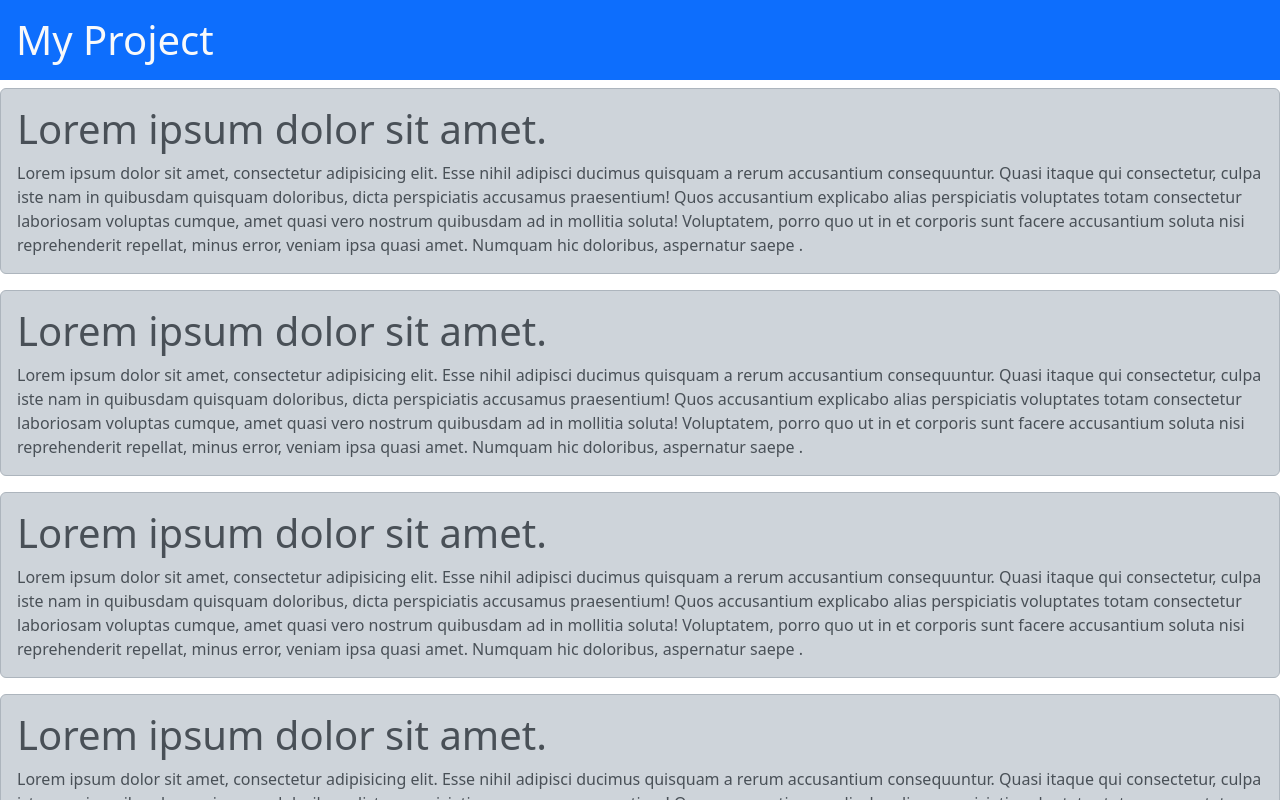
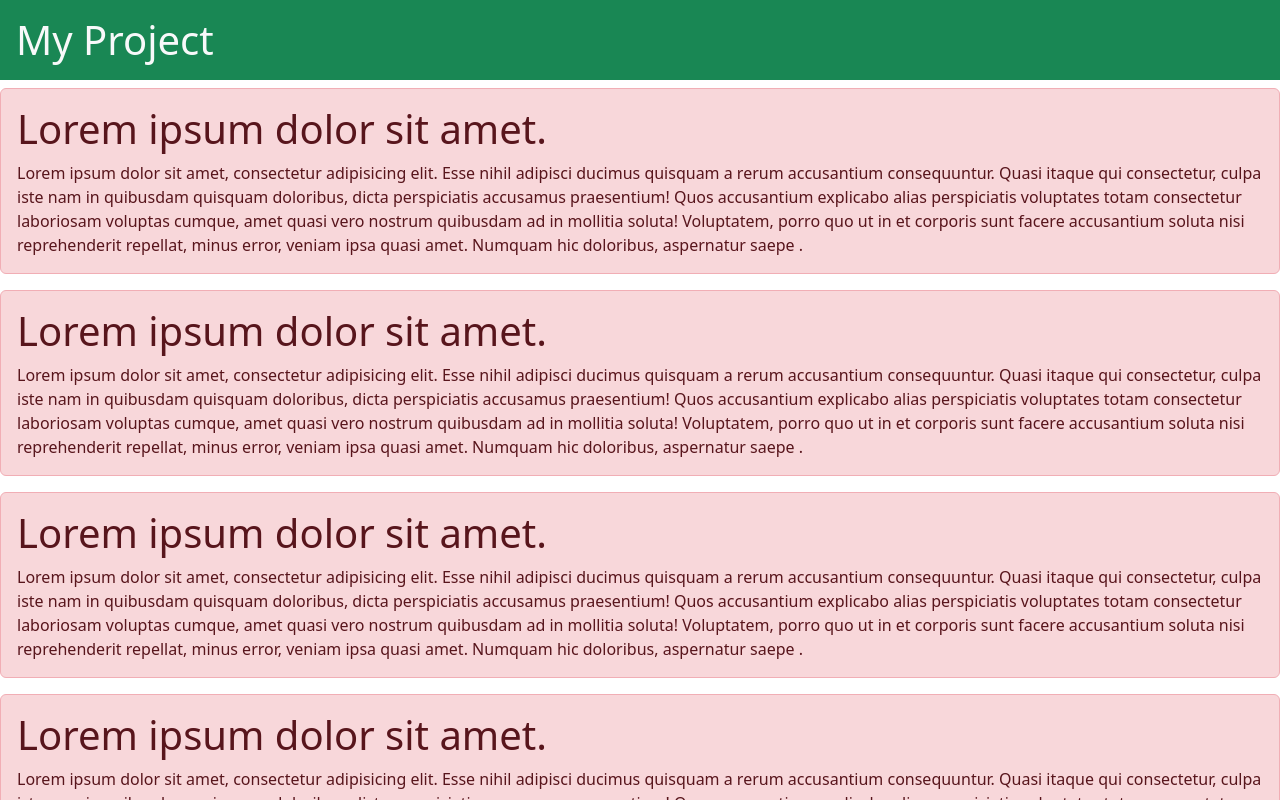
Before and after one commit to pradipgangarde05/React-23, a React (Create React App) app: page / in a window 1280 px wide. Shown: the top 800 px of the page. Built offline with nearby package versions, Linux system fonts and the light colour scheme.

Commit message:
import-datablock

```diff
--- a/src/App.js
+++ b/src/App.js
@@ -1,7 +1,8 @@
+import Data from  "./Data";
 function App() {
   return (
     <>
-      <h1 className="bg-primary text-light p-3">My Project</h1>
+      <h1 className="bg-success text-light p-3">My Project</h1>
       <Data />
       <Data />
       <Data />
@@ -10,25 +11,4 @@ function App() {
     </>
   );
 }
-
-
-function Data() {
-  return (
-    <>
-      <div className="alert alert-dark">
-        <h1>Lorem ipsum dolor sit amet.</h1>
-        Lorem ipsum dolor sit amet, consectetur adipisicing elit. Esse nihil
-        adipisci ducimus quisquam a rerum accusantium consequuntur. Quasi itaque
-        qui consectetur, culpa iste nam in quibusdam quisquam doloribus, dicta
-        perspiciatis accusamus praesentium! Quos accusantium explicabo alias
-        perspiciatis voluptates totam consectetur laboriosam voluptas cumque,
-        amet quasi vero nostrum quibusdam ad in mollitia soluta! Voluptatem,
-        porro quo ut in et corporis sunt facere accusantium soluta nisi
-        reprehenderit repellat, minus error, veniam ipsa quasi amet. Numquam hic
-        doloribus, aspernatur saepe .
-      </div>
-    </>
-  );
-}
-
 export default App;
--- /dev/null
+++ b/src/Data.js
@@ -0,0 +1,20 @@
+function Datablock() {
+    return (
+      <>
+        <div className="alert alert-danger">
+          <h1>Lorem ipsum dolor sit amet.</h1>
+          Lorem ipsum dolor sit amet, consectetur adipisicing elit. Esse nihil
+          adipisci ducimus quisquam a rerum accusantium consequuntur. Quasi itaque
+          qui consectetur, culpa iste nam in quibusdam quisquam doloribus, dicta
+          perspiciatis accusamus praesentium! Quos accusantium explicabo alias
+          perspiciatis voluptates totam consectetur laboriosam voluptas cumque,
+          amet quasi vero nostrum quibusdam ad in mollitia soluta! Voluptatem,
+          porro quo ut in et corporis sunt facere accusantium soluta nisi
+          reprehenderit repellat, minus error, veniam ipsa quasi amet. Numquam hic
+          doloribus, aspernatur saepe .
+        </div>
+      </>
+    );
+  }
+
+  export default Datablock;
```
